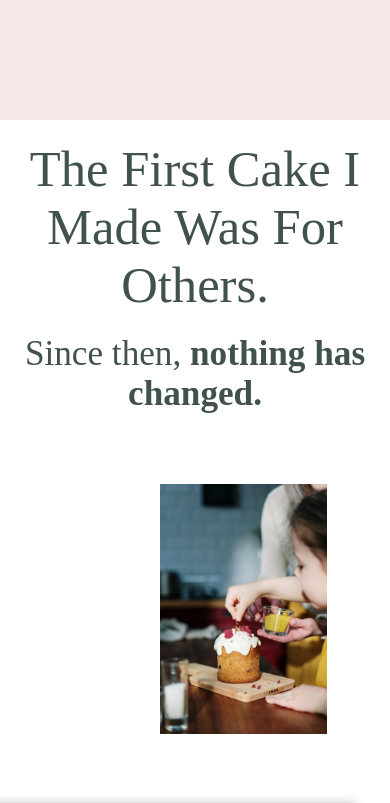
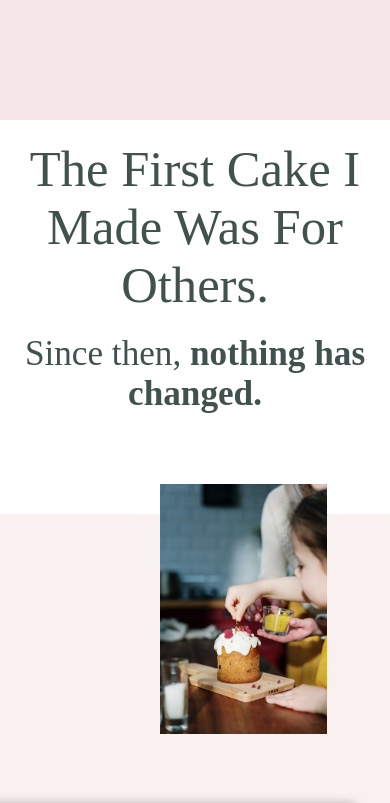
Before and after one commit to ChrisKirbyDev/Cakes, a React app: page / in a window 390 px wide. Shown: the part 1380-2183 px from the top of the page. Built offline with nearby package versions, Linux system fonts and the light colour scheme; the HTML template or start-up script is replaced by a standard one.

Commit message:
further mobile responsive dev

```diff
--- a/client/src/styles/modules/_about.css
+++ b/client/src/styles/modules/_about.css
@@ -1,5 +1,4 @@
 .about-section {
-    overflow: hidden;
     padding-left: 18px;
     padding-right: 18px;
     max-width: 1236px;
--- a/client/src/styles/modules/_navbar.css
+++ b/client/src/styles/modules/_navbar.css
@@ -52,7 +52,8 @@
     display: none;
 }
 
-@media screen and (max-width: 960px) {
+
+@media screen and (max-width: 1024px) {
     .navbar {
         position: fixed;
         background-color: rgba(240, 217, 218, 1);
--- a/client/src/styles/modules/_portfolio.css
+++ b/client/src/styles/modules/_portfolio.css
@@ -72,7 +72,7 @@
     color: whitesmoke;
 }
 
-@media screen and (max-width: 960px) {
+@media screen and (max-width: 1024px) {
     .portfolio-section {
         height: 70vh;
     }
```
